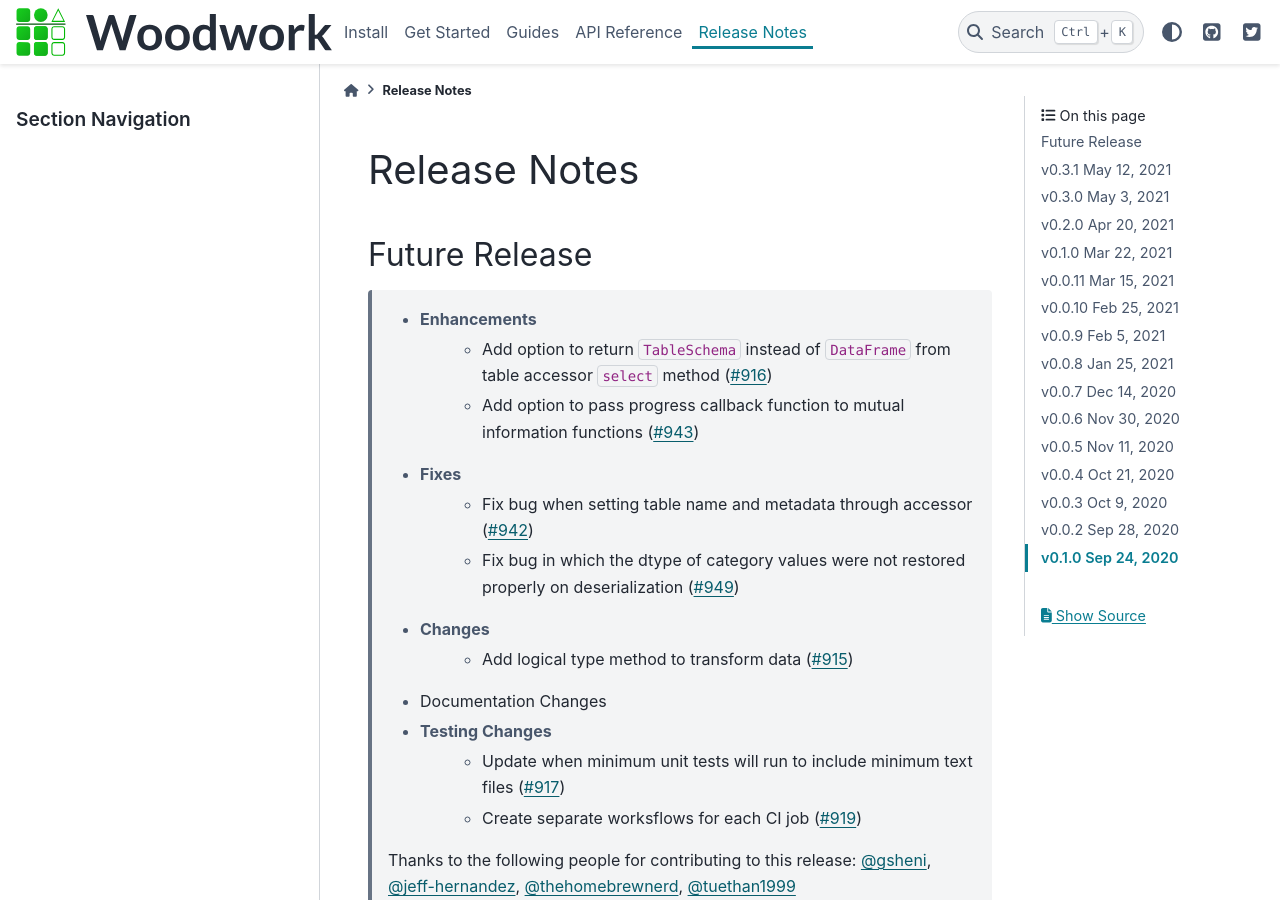
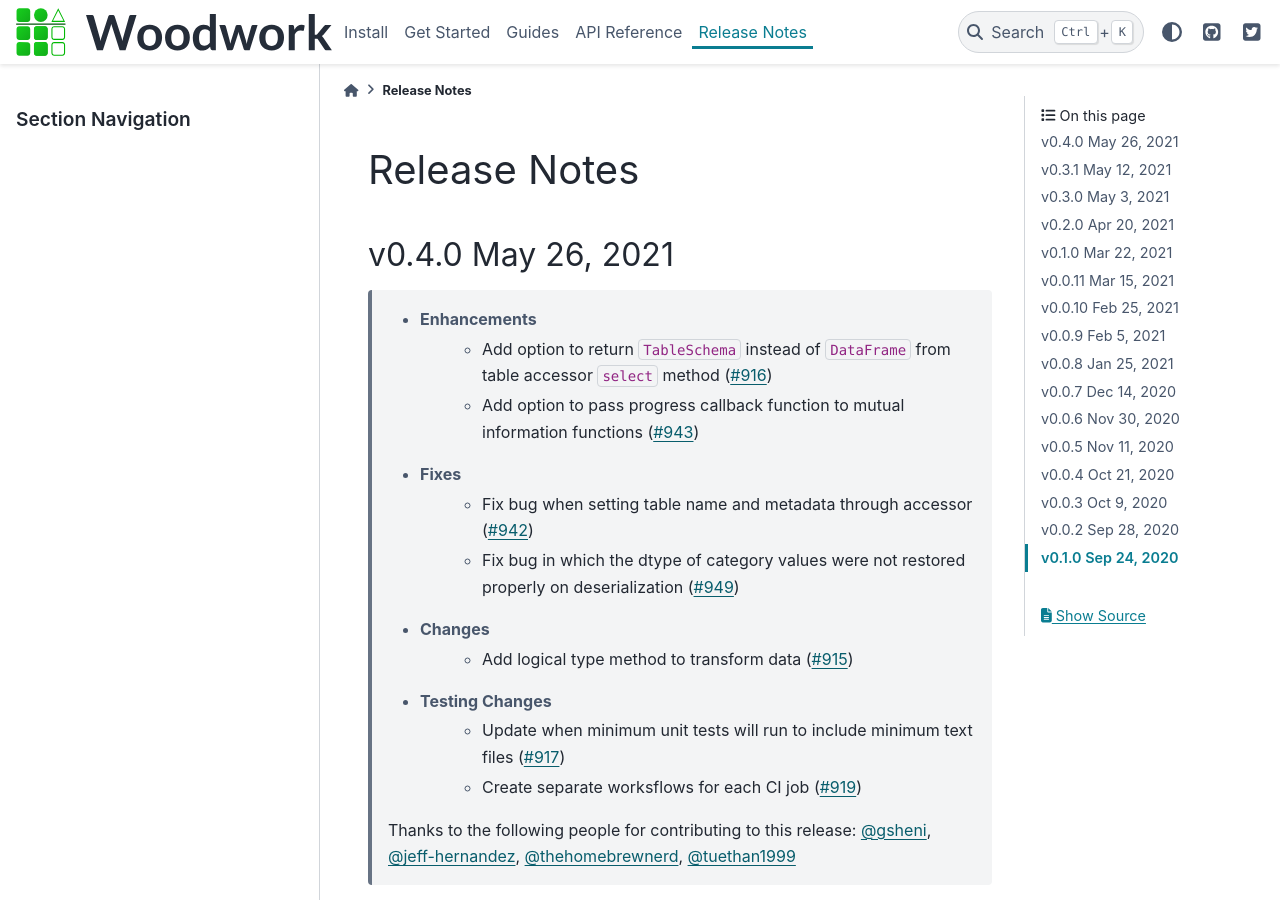
Before and after one commit to alteryx/woodwork, a Sphinx documentation site: the page built from docs/source/release_notes.rst, in a window 1280 px wide and 900 px high. Built offline with Sphinx 7.4.7 and the PyData theme 0.15.4, drawn with Linux system fonts in a browser that asks for light colours; comment, search, counter and statistics services are not loaded.

Commit message:
release notes

```diff
--- a/docs/source/release_notes.rst
+++ b/docs/source/release_notes.rst
@@ -3,8 +3,18 @@
 Release Notes
 -------------
 
-Future Release
-==============
+.. Future Release
+  ==============
+    * Enhancements
+    * Fixes
+    * Changes
+    * Documentation Changes
+    * Testing Changes
+
+.. Thanks to the following people for contributing to this release:
+
+v0.4.0 May 26, 2021
+===================
     * Enhancements
         * Add option to return ``TableSchema`` instead of ``DataFrame`` from table accessor ``select`` method (:pr:`916`)
         * Add option to pass progress callback function to mutual information functions (:pr:`943`)
@@ -13,7 +23,6 @@
         * Fix bug in which the dtype of category values were not restored properly on deserialization (:pr:`949`)
     * Changes
         * Add logical type method to transform data (:pr:`915`)
-    * Documentation Changes
     * Testing Changes
         * Update when minimum unit tests will run to include minimum text files (:pr:`917`)
         * Create separate worksflows for each CI job (:pr:`919`)
```
